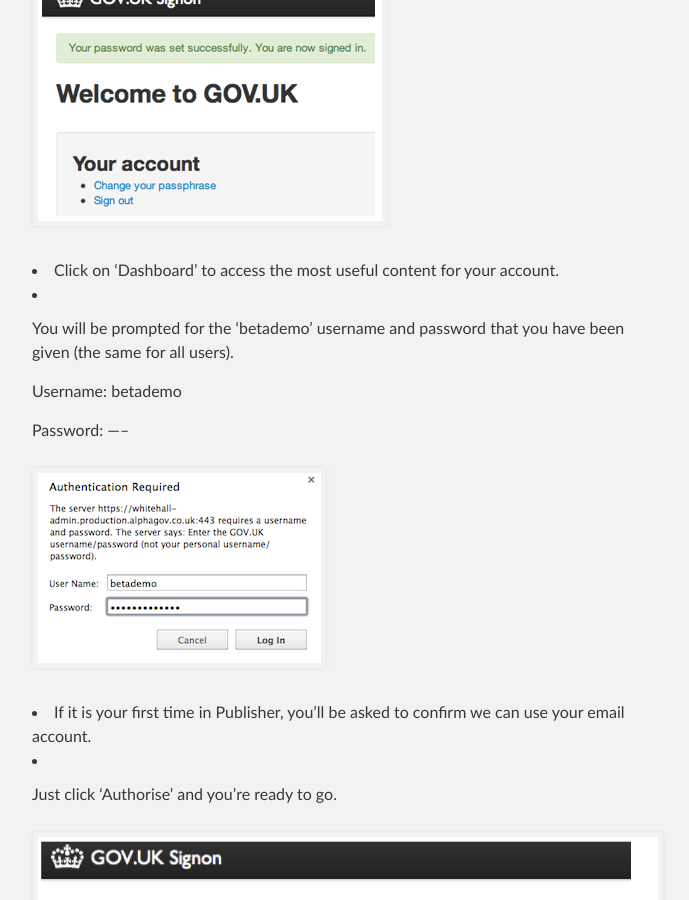
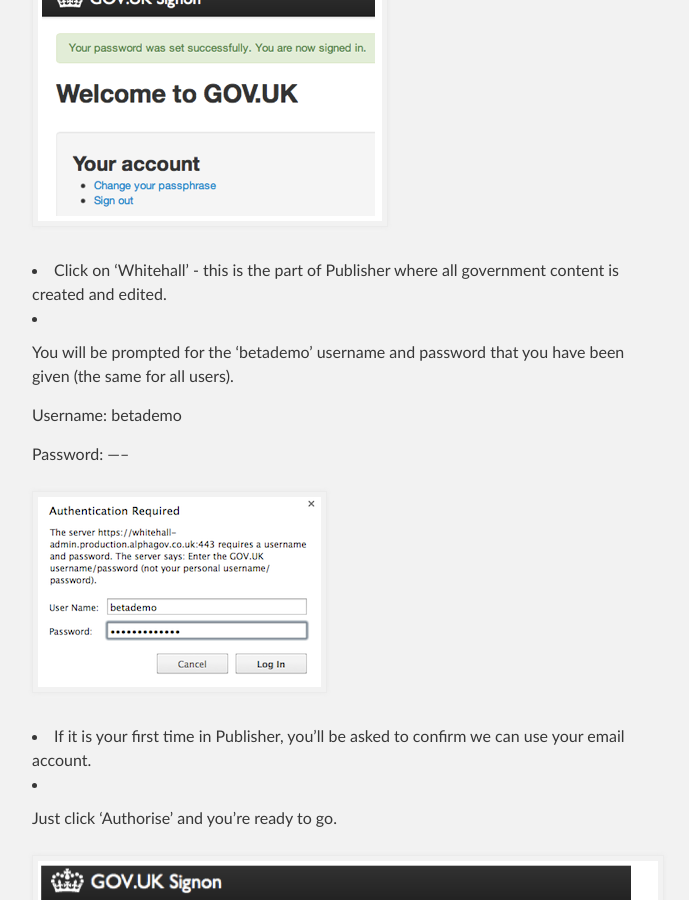
Before and after one commit to alphagov/inside-government-admin-guide, a Jekyll site: the page built from your-account/get-an-account.md, in a window 1280 px wide and 900 px high, scrolled down 1385 px. Shown: the whole window, without its empty margins (308-997 px from the left). Built offline with Jekyll 4.4.1, drawn with Linux system fonts in a browser that asks for light colours.

Commit message:
Update get-an-account.md

```diff
--- a/your-account/get-an-account.md
+++ b/your-account/get-an-account.md
@@ -22,7 +22,7 @@
 
    ![Get an account 3](get-an-account-3.png)
 
-* Click on 'Dashboard' to access the most useful content for your account.
+* Click on 'Whitehall' - this is the part of Publisher where all government content is created and edited.
 * You will be prompted for the ‘betademo’ username and password that you have been given (the same for all users).
 
    Username: betademo
```
